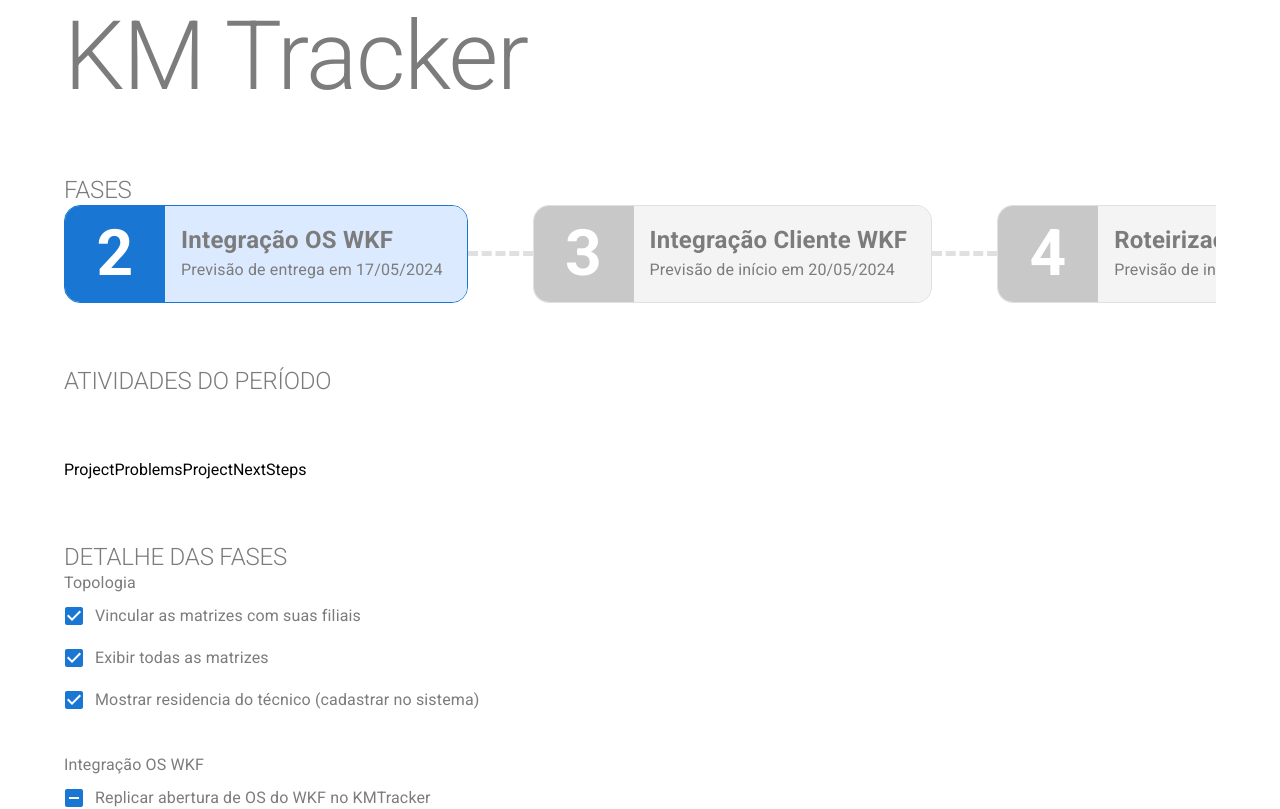
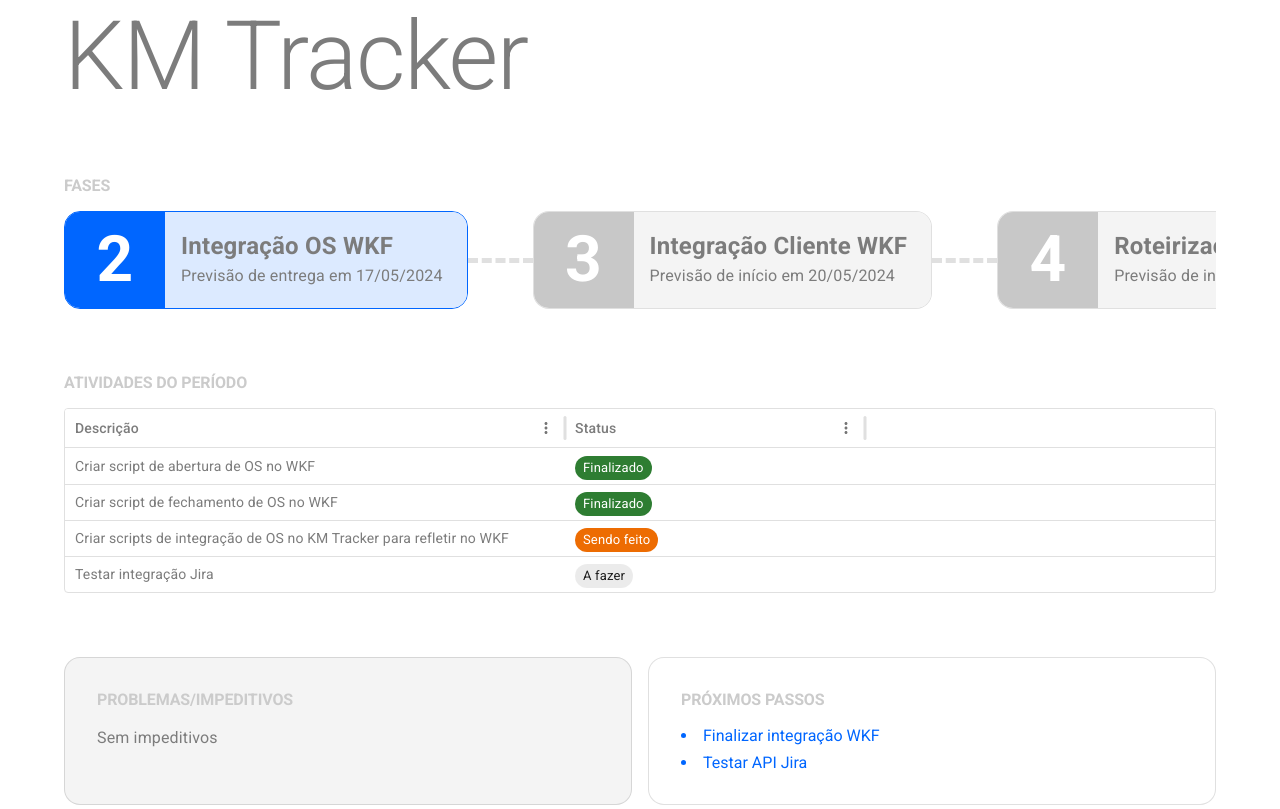
Before and after one commit to gffhammes/status-report-km-tracker, a React (Vite) app: page / in a window 1280 px wide. Shown: the top 809 px of the page. Built offline with nearby package versions, Linux system fonts and the light colour scheme.

Commit message:
feat: do some changes

```diff
--- a/package.json
+++ b/package.json
@@ -14,6 +14,7 @@
     "@emotion/styled": "^11.11.5",
     "@fontsource/roboto": "^5.0.13",
     "@mui/material": "^5.15.16",
+    "@mui/x-data-grid": "^7.3.2",
     "embla-carousel-react": "^8.0.4",
     "eslint-plugin-react": "^7.34.1",
     "react": "^18.2.0",
--- a/src/App.tsx
+++ b/src/App.tsx
@@ -1,4 +1,10 @@
-import { Container, createTheme, Stack, ThemeProvider } from "@mui/material";
+import {
+  Box,
+  Container,
+  createTheme,
+  Stack,
+  ThemeProvider,
+} from "@mui/material";
 import "@fontsource/roboto/300.css";
 import "@fontsource/roboto/400.css";
 import "@fontsource/roboto/500.css";
@@ -11,9 +17,16 @@ import { ProjectProblems } from "./components/ProjectProblems";
 import { ProjectAllPhasesDetails } from "./components/ProjectAllPhasesDetails/ProjectAllPhasesDetails";
 
 const theme = createTheme({
+  palette: {
+    primary: {
+      main: "#0066FF",
+    },
+  },
   typography: {
     h2: {
-      fontSize: 24,
+      fontSize: 16,
+      fontWeight: "bold",
+      color: "#cbcbcb",
       textTransform: "uppercase",
     },
     allVariants: {
@@ -33,11 +46,11 @@ function App() {
         <ProjectPeriodActivities />
 
         <Container>
-          <Stack direction="row" gap={4}>
+          <Box display="grid" gridTemplateColumns="1fr 1fr" gap={2}>
             <ProjectProblems />
 
             <ProjectNextSteps />
-          </Stack>
+          </Box>
         </Container>
 
         <ProjectAllPhasesDetails />
--- a/src/components/ProjectAllPhasesDetails/ProjectAllPhasesDetails.tsx
+++ b/src/components/ProjectAllPhasesDetails/ProjectAllPhasesDetails.tsx
@@ -7,12 +7,14 @@ export interface IProjectAllPhasesDetailsProps {}
 export const ProjectAllPhasesDetails = () => {
   return (
     <Container>
-      <Typography variant="h2">DETALHE DAS FASES</Typography>
+      <Stack gap={2}>
+        <Typography variant="h2">DETALHE DAS FASES</Typography>
 
-      <Stack gap={4}>
-        {projectData.phases.map((phase, index) => {
-          return <ProjectAllPhasesDetailsItem phase={phase} key={index} />;
-        })}
+        <Stack gap={4}>
+          {projectData.phases.map((phase, index) => {
+            return <ProjectAllPhasesDetailsItem phase={phase} key={index} />;
+          })}
+        </Stack>
       </Stack>
     </Container>
   );
--- a/src/components/ProjectAllPhasesDetails/ProjectAllPhasesDetailsItem.tsx
+++ b/src/components/ProjectAllPhasesDetails/ProjectAllPhasesDetailsItem.tsx
@@ -16,11 +16,11 @@ export const ProjectAllPhasesDetailsItem = ({
 }: IProjectAllPhasesDetailsItemProps) => {
   return (
     <Box>
-      <Typography>{phase.name}</Typography>
+      <Typography fontSize={24}>{phase.name}</Typography>
 
-      {phase.activities.map((activity) => {
+      {phase.activities.map((activity, index) => {
         return (
-          <Stack>
+          <Stack key={index}>
             <FormControlLabel
               control={
                 <Checkbox
--- a/src/components/ProjectNextSteps.tsx
+++ b/src/components/ProjectNextSteps.tsx
@@ -1,5 +1,24 @@
+import { Box, Paper, Stack, Typography } from "@mui/material";
+import { projectData } from "../data/projectData";
+
 export interface IProjectNextStepsProps {}
 
 export const ProjectNextSteps = () => {
-  return <>ProjectNextSteps</>;
+  return (
+    <Paper variant="outlined" sx={{ p: 4, borderRadius: 4 }}>
+      <Stack gap={2}>
+        <Typography variant="h2">PRÓXIMOS PASSOS</Typography>
+
+        <Stack component="ul" gap={1} sx={{ listStylePosition: "inside" }}>
+          {projectData.nextSteps.map((nextStep, index) => {
+            return (
+              <Box component="li" color="primary.main" key={index}>
+                {nextStep}
+              </Box>
+            );
+          })}
+        </Stack>
+      </Stack>
+    </Paper>
+  );
 };
--- a/src/components/ProjectPeriodActivities.tsx
+++ b/src/components/ProjectPeriodActivities.tsx
@@ -1,11 +1,47 @@
-import { Container, Typography } from "@mui/material";
+import { Chip, Container, Stack, Typography } from "@mui/material";
+import { DataGrid, GridColDef } from "@mui/x-data-grid";
+import { projectData } from "../data/projectData";
+import { IActivities } from "../data/interfaces";
 
 export interface IProjectPeriodActivitiesProps {}
 
 export const ProjectPeriodActivities = () => {
   return (
     <Container>
-      <Typography variant="h2">atividades do período</Typography>
+      <Stack gap={2}>
+        <Typography variant="h2">atividades do período</Typography>
+
+        <DataGrid
+          columns={columns}
+          getRowId={(row) => row["name"]}
+          rows={projectData.periodActivities}
+          density="compact"
+          hideFooter
+        />
+      </Stack>
     </Container>
   );
 };
+
+const columns: GridColDef<IActivities>[] = [
+  { field: "name", headerName: "Descrição", width: 500 },
+  {
+    field: "status",
+    headerName: "Status",
+    width: 300,
+    renderCell: (params) => {
+      console.log(params.value);
+
+      switch (params.value) {
+        case "to do":
+          return <Chip label="A fazer" size="small" />;
+
+        case "doing":
+          return <Chip label="Sendo feito" size="small" color="warning" />;
+
+        case "done":
+          return <Chip label="Finalizado" size="small" color="success" />;
+      }
+    },
+  },
+];
--- a/src/components/ProjectPhasesSummary/ProjectPhasesSummary.tsx
+++ b/src/components/ProjectPhasesSummary/ProjectPhasesSummary.tsx
@@ -1,4 +1,4 @@
-import { Container, Typography } from "@mui/material";
+import { Container, Stack, Typography } from "@mui/material";
 import { projectData } from "../../data/projectData";
 import { ProjectPhasesSummaryItem } from "./ProjectPhasesSummaryItem";
 import { Carousel } from "../Carousel/Carousel";
@@ -8,6 +8,7 @@ export interface IProjectPhasesSummaryProps {}
 export const ProjectPhasesSummary = () => {
   return (
     <Container>
+      <Stack gap={2}>
         <Typography variant="h2">FASES</Typography>
 
         <Carousel
@@ -22,6 +23,7 @@ export const ProjectPhasesSummary = () => {
             align: "start",
           }}
         />
+      </Stack>
     </Container>
   );
 };
--- a/src/components/ProjectProblems.tsx
+++ b/src/components/ProjectProblems.tsx
@@ -1,5 +1,31 @@
+import { Box, Paper, Stack, Typography } from "@mui/material";
+import { projectData } from "../data/projectData";
+
 export interface IProjectProblemsProps {}
 
 export const ProjectProblems = () => {
-  return <>ProjectProblems</>;
+  return (
+    <Paper
+      variant="outlined"
+      sx={{ p: 4, borderRadius: 4, backgroundColor: "#f4f4f4" }}
+    >
+      <Stack gap={2}>
+        <Typography variant="h2">PROBLEMAS/IMPEDITIVOS</Typography>
+
+        <Stack component="ul" gap={1} sx={{ listStylePosition: "inside" }}>
+          {projectData.problems.length > 0 ? (
+            projectData.problems.map((nextStep, index) => {
+              return (
+                <Box component="li" color="primary.main" key={index}>
+                  {nextStep}
+                </Box>
+              );
+            })
+          ) : (
+            <Typography>Sem impeditivos</Typography>
+          )}
+        </Stack>
+      </Stack>
+    </Paper>
+  );
 };
--- a/src/data/interfaces.ts
+++ b/src/data/interfaces.ts
@@ -20,6 +20,6 @@ export interface IProject {
   phases: IProjectPhase[];
   currentPhaseIndex: number;
   periodActivities: IActivities[];
-  problems?: string[];
+  problems: string[];
   nextSteps: string[];
 }
--- a/src/data/projectData.ts
+++ b/src/data/projectData.ts
@@ -199,7 +199,28 @@ export const projectData: IProject = {
   generalStatus: "good",
   currentPhaseIndex: 1,
   phases: kmTrackerPhases,
-  nextSteps: [],
+  nextSteps: ["Finalizar integração WKF", "Testar API Jira"],
   problems: [],
-  periodActivities: [],
+  periodActivities: [
+    {
+      name: "Criar script de abertura de OS no WKF",
+      expectedDays: 4,
+      status: "done",
+    },
+    {
+      name: "Criar script de fechamento de OS no WKF",
+      expectedDays: 4,
+      status: "done",
+    },
+    {
+      name: "Criar scripts de integração de OS no KM Tracker para refletir no WKF",
+      expectedDays: 4,
+      status: "doing",
+    },
+    {
+      name: "Testar integração Jira",
+      expectedDays: 4,
+      status: "to do",
+    },
+  ],
 };
```
Also changed, not shown: 1 other file (tests, documents, lock files or other folders). Lines whose indentation alone changed are shown as unchanged.
